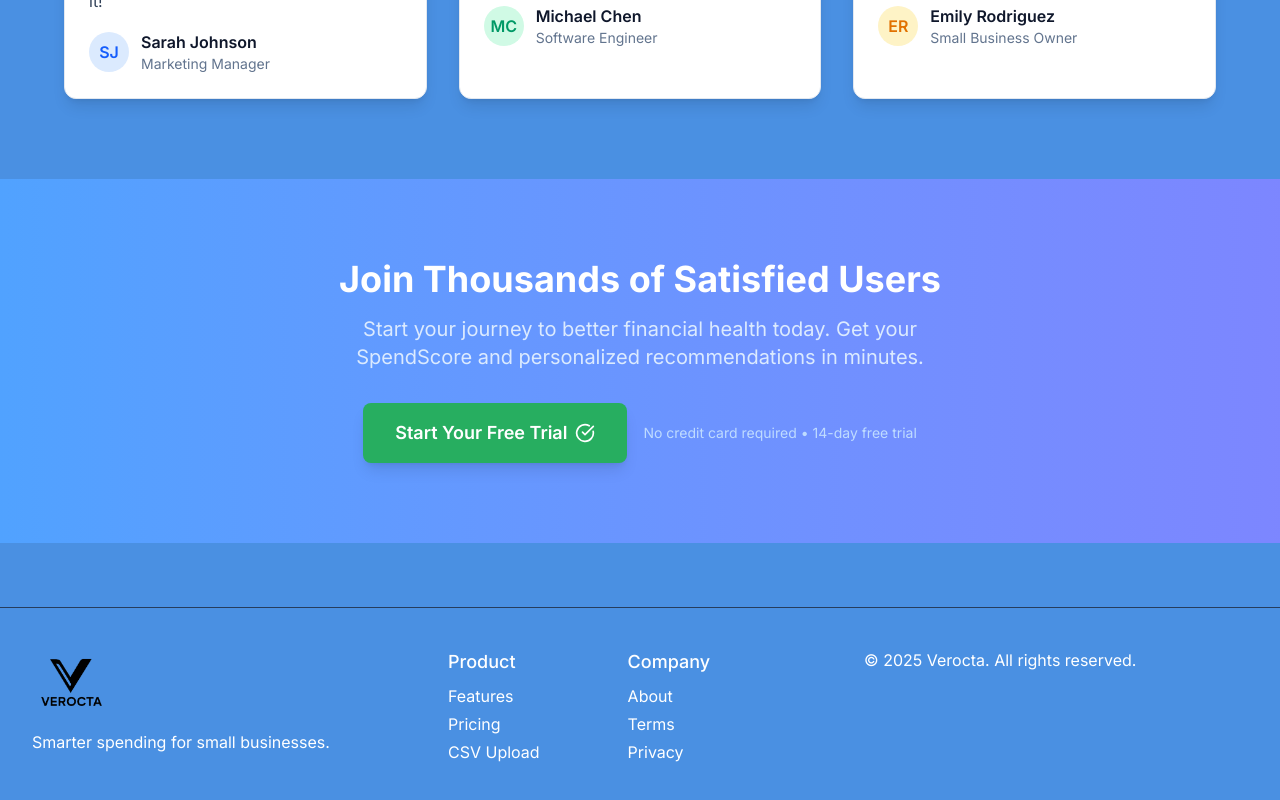
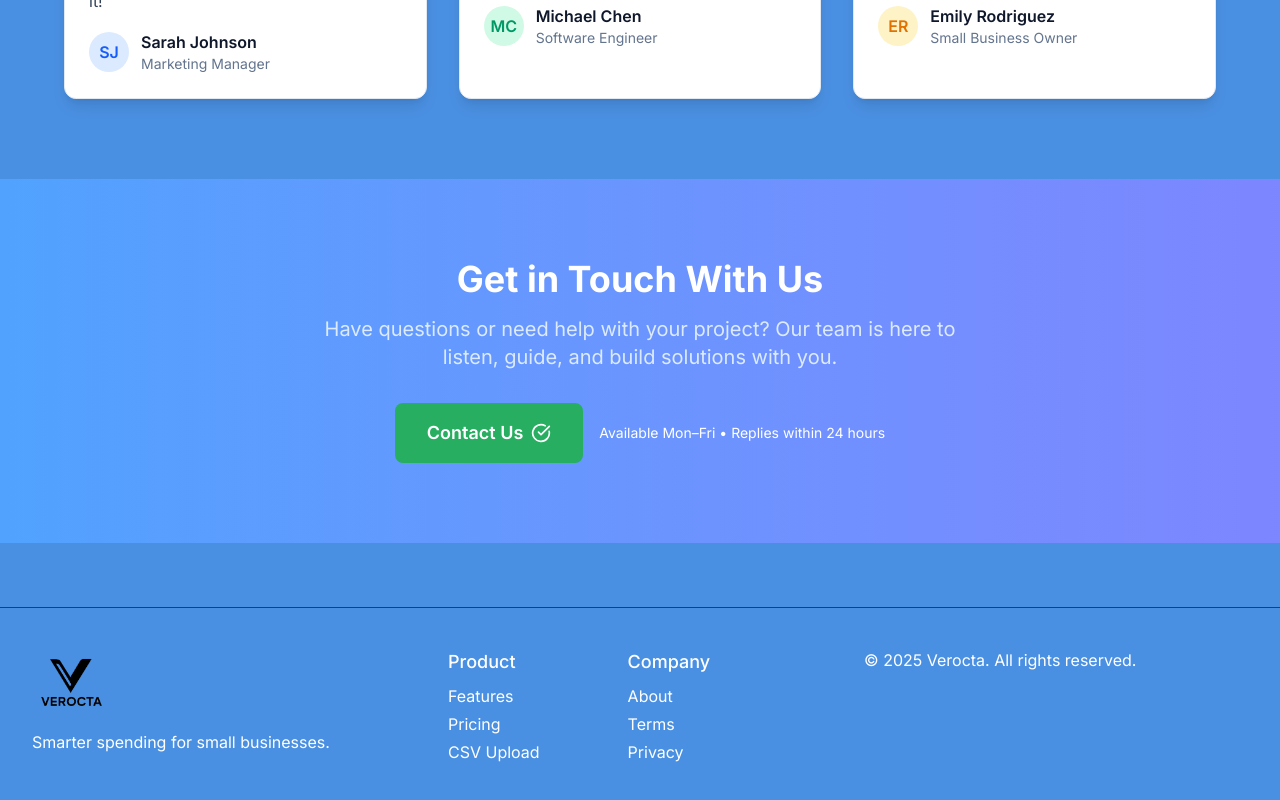
Before and after one commit to saif1431/Verocta, a React (Vite) app: page / in a window 1280 px wide. Shown: the part 1899-2699 px from the top of the page. Built offline with nearby package versions, Linux system fonts and the light colour scheme.

Commit message:
Landing Page Changes

```diff
--- a/src/pages/Landing.jsx
+++ b/src/pages/Landing.jsx
@@ -390,7 +390,7 @@ export default function Landing() {
       </section>
 
       {/* Final CTA Section */}
-      <section className="py-20 bg-gradient-to-r from-blue-400 to-indigo-400  ">
+    <section className="py-20 bg-gradient-to-r from-blue-400 to-indigo-400">
   <motion.div
     className="container mx-auto px-4 text-center"
     initial="hidden"
@@ -402,38 +402,42 @@ export default function Landing() {
       variants={fadeIn}
       className="text-3xl md:text-4xl font-bold text-white mb-4"
     >
-            Join Thousands of Satisfied Users
+      Get in Touch With Us
     </motion.h2>
     <motion.p
       variants={fadeIn}
       className="text-xl text-blue-100 mb-8 max-w-2xl mx-auto"
     >
-            Start your journey to better financial health today. Get your SpendScore and personalized recommendations in
-            minutes.
+      Have questions or need help with your project?
+      Our team is here to listen, guide, and build solutions with you.
     </motion.p>
+
     <motion.div
       variants={fadeIn}
       className="flex flex-col sm:flex-row gap-4 justify-center items-center"
     >
-            <motion.button
+      <motion.a
+        href="mailto:hello@yourdomain.com"
         whileHover={{ scale: 1.05 }}
         whileTap={{ scale: 0.95 }}
-              className="btn-primary px-8 py-4 rounded-lg text-lg font-semibold hover:bg-blue-50 transition-colors flex items-center gap-2 shadow-lg"
+        className="btn-primary text-blue-600 px-8 py-4 rounded-lg text-lg font-semibold hover:bg-blue-50 transition-colors flex items-center gap-2  "
       >
-              Start Your Free Trial
+        Contact Us
         <CheckCircle className="w-5 h-5" />
-            </motion.button>
+      </motion.a>
+
       <motion.p
         initial={{ opacity: 0 }}
         animate={{ opacity: 1 }}
         transition={{ delay: 0.5 }}
-              className="text-blue-200 text-sm"
+        className=" text-sm"
       >
-              No credit card required • 14-day free trial
+        Available Mon–Fri • Replies within 24 hours
       </motion.p>
     </motion.div>
   </motion.div>
 </section>
+
     </div>
   )
 }
```
Lines whose indentation alone changed are shown as unchanged.
